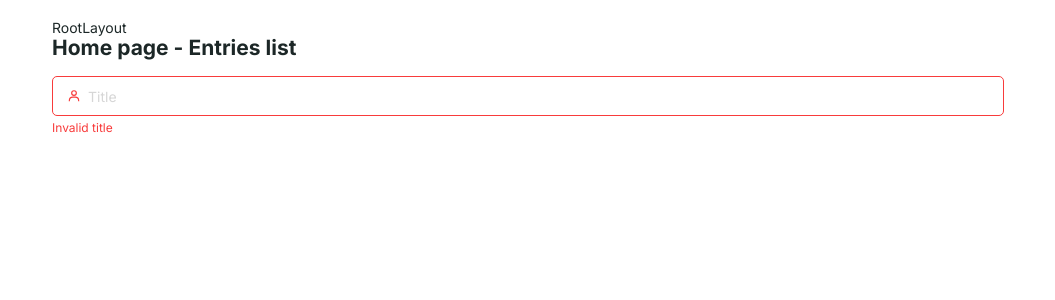
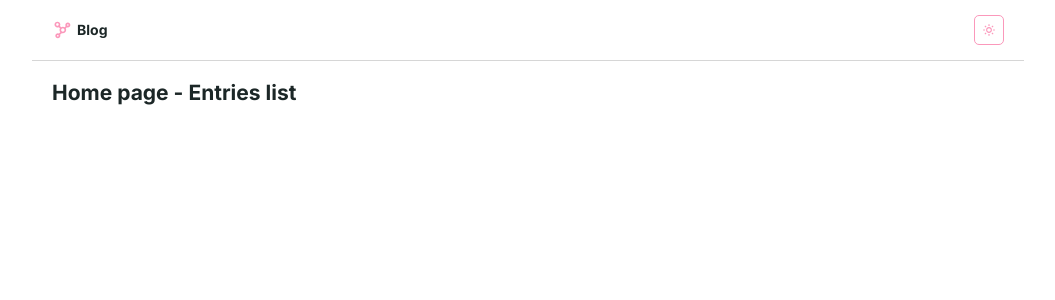
Before and after one commit to IrvingRR/people4business-blog-app, a React (Vite) app: page / in a window 1280 px wide. Shown: the top 300 px of the page, without its empty margins (112-1167 px from the left). Built offline with nearby package versions, Linux system fonts and the light colour scheme.

Commit message:
feat(Header component created)

```diff
--- /dev/null
+++ b/src/components/composite/Header.jsx
@@ -0,0 +1,16 @@
+import { BiNetworkChart, BiSun } from "react-icons/bi";
+import { HeaderElement, Logo } from "../../styled/components/composite/header";
+import { IconButton } from "../common/IconButton";
+import { pathRoutes } from "../../router/routes";
+
+export const Header = () => {
+  return (
+    <HeaderElement>
+        <Logo to={pathRoutes.home}>
+            <BiNetworkChart/>
+            Blog
+        </Logo>
+        <IconButton icon={<BiSun/>} variant='outlined'/>
+    </HeaderElement>
+  );
+};
--- /dev/null
+++ b/src/components/composite/index.js
@@ -0,0 +1 @@
+export * from './Header';
--- a/src/layouts/RootLayout.jsx
+++ b/src/layouts/RootLayout.jsx
@@ -1,15 +1,13 @@
 import { Outlet } from "react-router-dom";
 import { RootContainer, RootContent } from "../styled/layouts/rootLayout";
-import { Input } from "../components/common";
-import { BiUser } from "react-icons/bi";
+import { Header } from "../components/composite";
+
 export const RootLayout = () => {
   return (
     <RootContainer>
+        <Header/>
         <RootContent>
-            <div>RootLayout</div>
             <Outlet/>
-            <br/>
-            <Input icon={<BiUser/>} error legend='Invalid title' type='text' name='title' placeholder='Title'/>
         </RootContent>
     </RootContainer>
   );
--- /dev/null
+++ b/src/styled/components/composite/header.js
@@ -0,0 +1,25 @@
+import { Link } from 'react-router-dom';
+import styled from 'styled-components';
+
+export const HeaderElement = styled.header`
+    width: 100%;
+    display: flex;
+    align-items: center;
+    justify-content: space-between;
+    padding: 15px 20px;
+    border-bottom: 1px solid ${props => props.theme.borderColor};
+`;
+
+export const Logo = styled(Link)`
+    font-size: var(--fs-md);
+    display: flex;
+    align-items: center;
+    gap: 5px;
+    color: ${props => props.theme.fontColor};
+    font-weight: bold;
+
+    svg {
+        font-size: var(--fs-lg);
+        color: var(--primary-color);
+    }
+`;
--- /dev/null
+++ b/src/styled/components/composite/index.js
@@ -0,0 +1 @@
+export * from './header';
--- a/src/styled/layouts/rootLayout.js
+++ b/src/styled/layouts/rootLayout.js
@@ -5,7 +5,6 @@ export const RootContainer = styled.main`
     max-width: 992px;
     display: flex;
     flex-direction: column;
-    gap: 20px;
     margin: auto;
 `;
 
```
